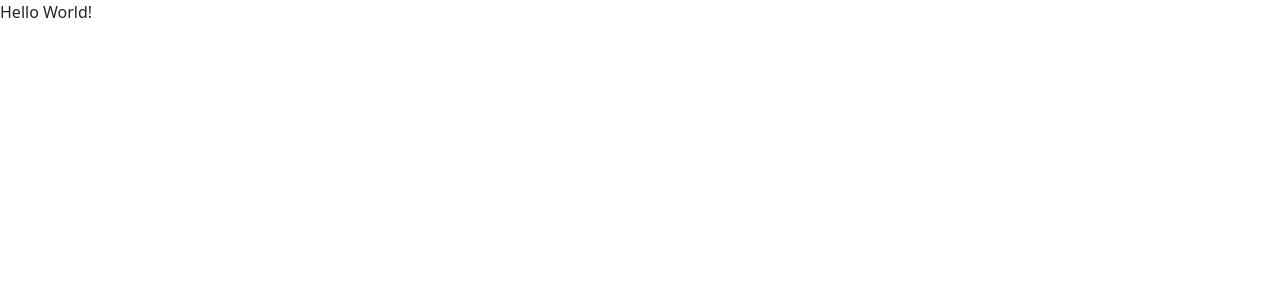
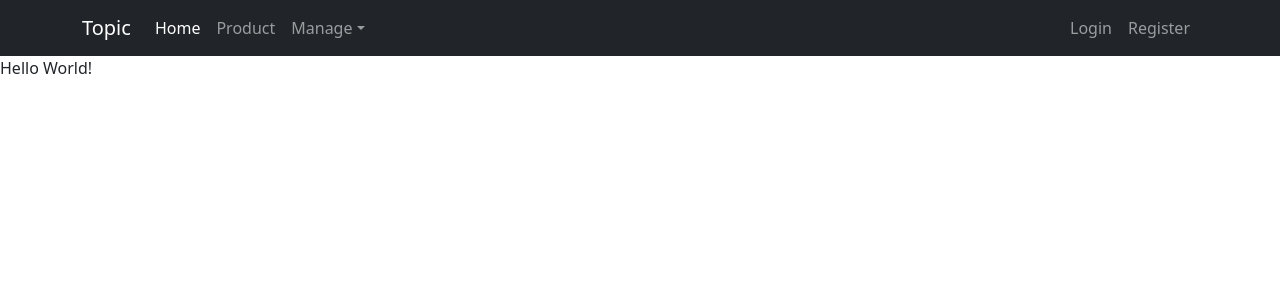
Before and after one commit to HEEPOKE/react-sso, a React (Vite) app: page / in a window 1280 px wide. Shown: the top 300 px of the page. Built offline with nearby package versions, Linux system fonts and the light colour scheme.

Commit message:
:money_with_wings: add Navbar

```diff
--- a/package.json
+++ b/package.json
@@ -9,11 +9,17 @@
     "preview": "vite preview"
   },
   "dependencies": {
+    "@fortawesome/fontawesome-svg-core": "^6.3.0",
+    "@fortawesome/free-regular-svg-icons": "^6.3.0",
+    "@fortawesome/free-solid-svg-icons": "^6.3.0",
+    "@fortawesome/react-fontawesome": "^0.2.0",
     "@popperjs/core": "^2.11.6",
+    "@types/react-router-bootstrap": "^0.26.0",
     "bootstrap": "^5.2.3",
     "react": "^18.2.0",
     "react-bootstrap": "^2.7.2",
     "react-dom": "^18.2.0",
+    "react-router-bootstrap": "^0.26.2",
     "react-router-dom": "^6.9.0",
     "sass": "^1.59.3",
     "sass-loader": "^12.1.0",
--- /dev/null
+++ b/src/components/auth/LogoutBtn.tsx
@@ -0,0 +1,20 @@
+import { NavDropdown } from "react-bootstrap";
+import { FontAwesomeIcon } from "@fortawesome/react-fontawesome";
+
+export default function LogoutBtn() {
+  const logoutSubmit = () => {
+    // logoutSwal.logoutHandle();
+  };
+
+  return (
+    <>
+      <NavDropdown.Item onClick={logoutSubmit}>
+        <FontAwesomeIcon
+          icon={["fas", "right-from-bracket"]}
+          className="mx-2"
+        />
+        Logout
+      </NavDropdown.Item>
+    </>
+  );
+}
--- /dev/null
+++ b/src/components/navbar/RightMenu.tsx
@@ -0,0 +1,38 @@
+import { LinkContainer } from "react-router-bootstrap";
+import { Nav, NavDropdown } from "react-bootstrap";
+import { FontAwesomeIcon } from "@fortawesome/react-fontawesome";
+import LogoutBtn from "../auth/LogoutBtn";
+
+export default function RightMenu() {
+  const access_token = sessionStorage.getItem("access_token");
+
+  if (access_token != null) {
+    return (
+      <>
+        <NavDropdown title="Nav" id="nav-dropdown" menuVariant="dark">
+          <LinkContainer to="#">
+            <NavDropdown.Item>
+              <FontAwesomeIcon icon={["fas", "user"]} className="mx-2" />
+              Profile
+            </NavDropdown.Item>
+          </LinkContainer>
+          <NavDropdown.Item>Another action</NavDropdown.Item>
+          <NavDropdown.Item>Something</NavDropdown.Item>
+          <NavDropdown.Divider />
+          <LogoutBtn />
+        </NavDropdown>
+      </>
+    );
+  } else {
+    return (
+      <>
+        <LinkContainer to="/auth/login">
+          <Nav.Link>Login</Nav.Link>
+        </LinkContainer>
+        <LinkContainer to="/auth/register">
+          <Nav.Link>Register</Nav.Link>
+        </LinkContainer>
+      </>
+    );
+  }
+}
--- a/src/components/navbar/index.tsx
+++ b/src/components/navbar/index.tsx
@@ -1,9 +1,38 @@
-import React from 'react'
+import { LinkContainer } from "react-router-bootstrap";
+import { Container, Nav, Navbar, NavDropdown } from "react-bootstrap";
+import RightMenu from "./RightMenu";
 
 export default function MainNavBar() {
   return (
-    <div>
-
-    </div>
-  )
+    <Navbar collapseOnSelect expand="lg" bg="dark" variant="dark">
+      <Container>
+        <LinkContainer to="/">
+          <Navbar.Brand>Topic</Navbar.Brand>
+        </LinkContainer>
+        <Navbar.Toggle aria-controls="responsive-navbar-nav" />
+        <Navbar.Collapse id="responsive-navbar-nav">
+          <Nav className="me-auto">
+            <LinkContainer to="/">
+              <Nav.Link>Home</Nav.Link>
+            </LinkContainer>
+            <LinkContainer to="/product">
+              <Nav.Link>Product</Nav.Link>
+            </LinkContainer>
+            <NavDropdown title="Manage" id="nav-dropdown" menuVariant="dark">
+              <LinkContainer to="/create-product">
+                <NavDropdown.Item>Create</NavDropdown.Item>
+              </LinkContainer>
+              <NavDropdown.Item>Another action</NavDropdown.Item>
+              <NavDropdown.Item>Something</NavDropdown.Item>
+              <NavDropdown.Divider />
+              <NavDropdown.Item>Separated link</NavDropdown.Item>
+            </NavDropdown>
+          </Nav>
+          <Nav>
+            <RightMenu />
+          </Nav>
+        </Navbar.Collapse>
+      </Container>
+    </Navbar>
+  );
 }
--- a/src/main.tsx
+++ b/src/main.tsx
@@ -1,9 +1,19 @@
 import ReactDOM from "react-dom/client";
+import { library } from "@fortawesome/fontawesome-svg-core";
+import {
+  fas,
+  faSquarePen,
+  faTrashCan,
+  faUser,
+  faRightFromBracket,
+} from "@fortawesome/free-solid-svg-icons";
 import AppRouter from "./routes";
 import 'bootstrap/dist/css/bootstrap.min.css';
 import "./styles/home.scss"
 import "./styles/index.scss"
 
+library.add(fas, faSquarePen, faTrashCan, faUser, faRightFromBracket);
+
 ReactDOM.createRoot(document.getElementById("root") as HTMLElement).render(
   <AppRouter />
 );
--- a/src/pages/home/index.tsx
+++ b/src/pages/home/index.tsx
@@ -1,9 +1,11 @@
-import React from 'react'
+import React from "react";
+import MainNavBar from "../../components/navbar";
 
 export default function HomePage() {
   return (
-    <div>
+    <>
+      <MainNavBar />
       <div>Hello World!</div>
-    </div>
-  )
+    </>
+  );
 }
```
Also changed, not shown: 1 other file (tests, documents, lock files or other folders).
